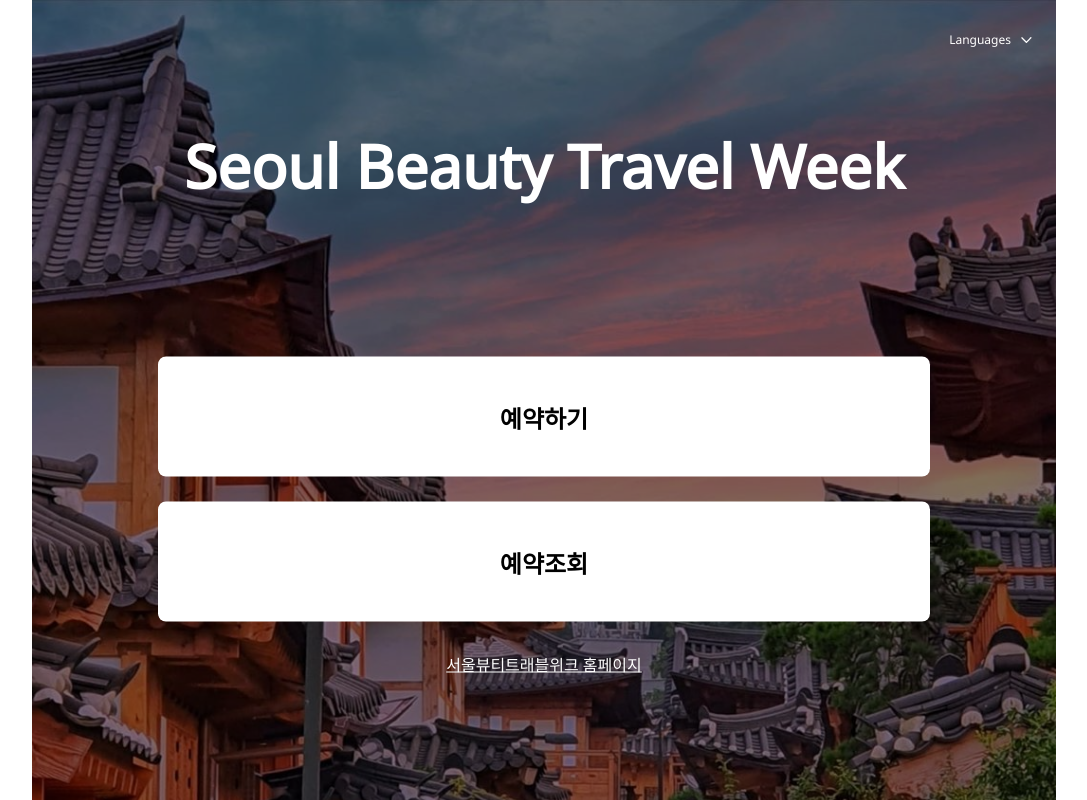
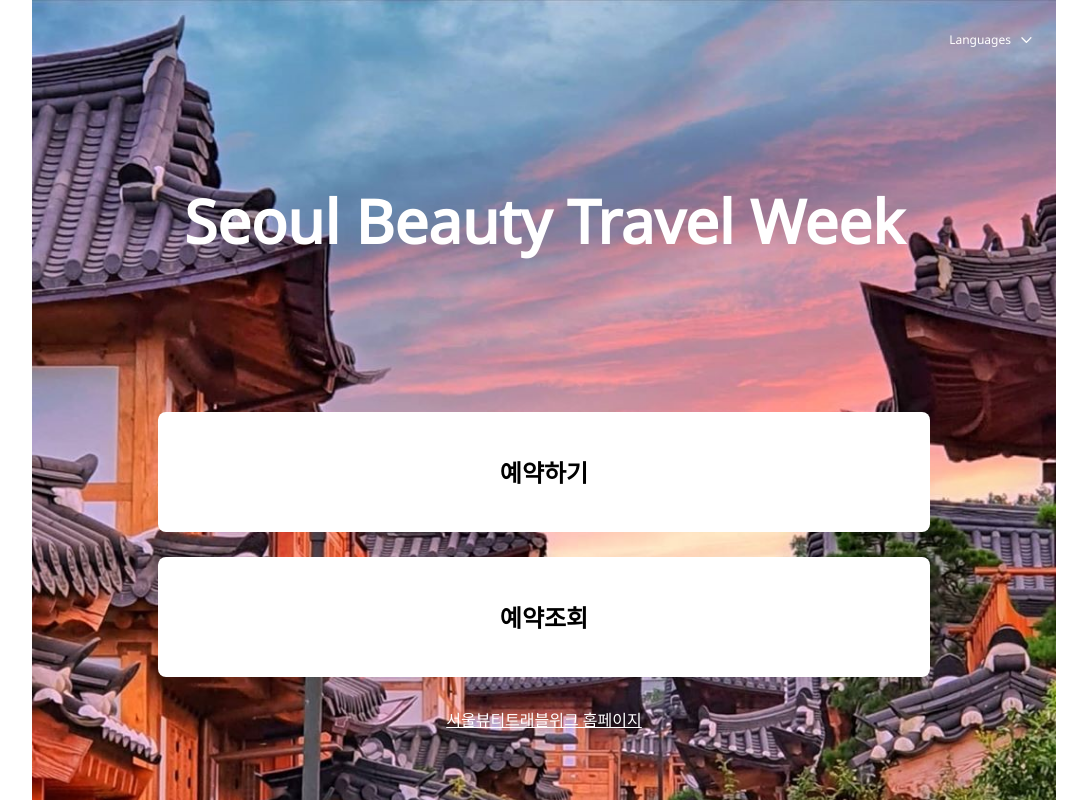
Before and after one commit to NAPP4287/Seoul_Reservation_Page, a React (Create React App) app: page / in a window 1280 px wide. Shown: the whole page, without its empty margins (96-1183 px from the left). Built offline with nearby package versions, Linux system fonts and the light colour scheme.

Commit message:
css 수정 및 번역 수정

```diff
--- a/src/App.css
+++ b/src/App.css
@@ -32,6 +32,8 @@
 .landingWrap {
   max-width: 1024px;
   width: 100%;
+  height: 100%;
+  background-color: orange;
   margin: 0 auto;
 }
 
@@ -61,6 +63,7 @@
   max-width: 1024px;
   width: 100%;
   margin: 0 auto;
+  padding-bottom: 40px;
 }
 
 .normalBtn {
--- a/src/components/reservationInfoComp.js
+++ b/src/components/reservationInfoComp.js
@@ -201,7 +201,9 @@
           onChange={handleChangeUserName}
           value={selectOption.name}
         />
-        <p className='inputDesc'>* 신분증 또는 여권상의 실명을 입력해주세요.</p>
+        <p className='inputDesc'>
+          * {filterLanguage('noticeRealName', langType)}
+        </p>
       </ChkBodyWrap>
 
       <ChkBodyWrap>
--- a/src/data/languageList.js
+++ b/src/data/languageList.js
@@ -1,9 +1,9 @@
 export const langList = {
   nav: [
     { langType: 'ko', language: '한국어' },
-    { langType: 'cn', language: '中文（简体）' },
     { langType: 'en', language: 'English' },
     { langType: 'jp', language: '日本語' },
+    { langType: 'cn', language: '中文（简体）' },
   ],
   reservationBtn: [
     { langType: 'ko', language: '예약하기' },
@@ -905,6 +905,15 @@
     { langType: 'en', language: 'Your reservation has been cancelled. ' },
     { langType: 'jp', language: '予約がキャンセルされました。' },
   ],
+  noticeRealName: [
+    { langType: 'ko', language: '신분증 또는 여권상의 실명을 입력해주세요.' },
+    { langType: 'cn', language: '请填写护照上的真实姓名' },
+    { langType: 'en', language: 'Please enter your passport full name' },
+    {
+      langType: 'jp',
+      language: '身分証またはパスポート上の実名を入力してください。',
+    },
+  ],
   aaa: [
     { langType: 'ko', language: '인증완료' },
     { langType: 'cn', language: '인증완료' },
--- a/src/page/landing.js
+++ b/src/page/landing.js
@@ -29,7 +29,7 @@
       <Nav />
       <div className='landingWrap'>
         <LandingWrap>
-          <LandingImg />
+          <LandingImg>
             <LandingContent>
               <LandingTitle>Seoul Beauty Travel Week</LandingTitle>
               <ButtonWrap>
@@ -55,6 +55,7 @@
                 {filterLanguage('seoulBeautyHomePage', langType)}
               </a>
             </LandingContent>
+          </LandingImg>
         </LandingWrap>
       </div>
     </div>
--- a/src/page/proList.js
+++ b/src/page/proList.js
@@ -37,8 +37,7 @@
     <>
       {cl ? (
         <BackImgWrap>
-          <div className='backImg'></div>
-          <div className='contentWrap'>
+          <div className='backImg'>
             <ProgramListWrap>
               {proList.map((el, idx) => (
                 <li key={idx}>
--- a/src/style/landingStyle.js
+++ b/src/style/landingStyle.js
@@ -2,18 +2,20 @@
 import backgroundImg from '../assets/example.jpg';
 
 export const LandingWrap = styled.div`
-  height: 100vh;
+  height: 100%;
   width: 100%;
   max-width: 1024px;
-  background-color: black;
 `;
 
 export const LandingImg = styled.div`
   width: 100%;
-  height: 100vh;
+  min-height: 100vh;
+  height: 100%;
   background-image: url(${backgroundImg});
   background-size: cover;
-  opacity: 0.5;
+  display: flex;
+  justify-content: center;
+  align-items: center;
 `;
 
 export const LandingTitle = styled.div`
@@ -57,9 +59,12 @@
   max-width: 1024px;
   width: 100%;
   padding: 0 126px;
-  position: absolute;
+  margin-top: 150px;
+  display: flex;
+  flex-direction: column;
+  /* position: absolute;
   top: 50%;
-  transform: translate(0, -50%);
+  transform: translate(0, -50%); */
   > a {
     color: white;
     font-size: 16px;
@@ -67,6 +72,7 @@
     text-decoration: underline;
     margin-top: 30px;
     display: block;
+    padding-bottom: 40px;
   }
 
   @media (max-width: 500px) {
--- a/src/style/programListStyle.js
+++ b/src/style/programListStyle.js
@@ -9,25 +9,31 @@
   width: 100%;
   margin: 0 auto;
   > .backImg {
+    width: 100%;
     min-height: 100vh;
     height: 100%;
+    padding: 0 126px;
     background-image: url(${backgroundImg});
-    opacity: 0.5;
+    background-size: cover;
+    display: flex;
+    justify-content: center;
+    align-items: center;
+    @media (max-width: 500px) {
+      padding: 0 20px;
+    }
   }
 `;
 
 export const ProgramListWrap = styled.ul`
-  position: absolute;
-  top: 110px;
-  padding: 0 126px;
   width: 100%;
   max-width: 1024px;
-  left: 50%;
-  transform: translate(-50%);
-  @media (max-width: 500px) {
-    padding: 0 20px;
-  }
+  height: 100%;
+  min-height: 100vh;
+  padding: 110px 0 40px 0;
+  /* left: 50%;
+  transform: translate(-50%); */
   > li {
+    width: 100%;
     background-color: white;
     border-radius: 3px;
     height: 143px;
```
Lines whose indentation alone changed are shown as unchanged.
